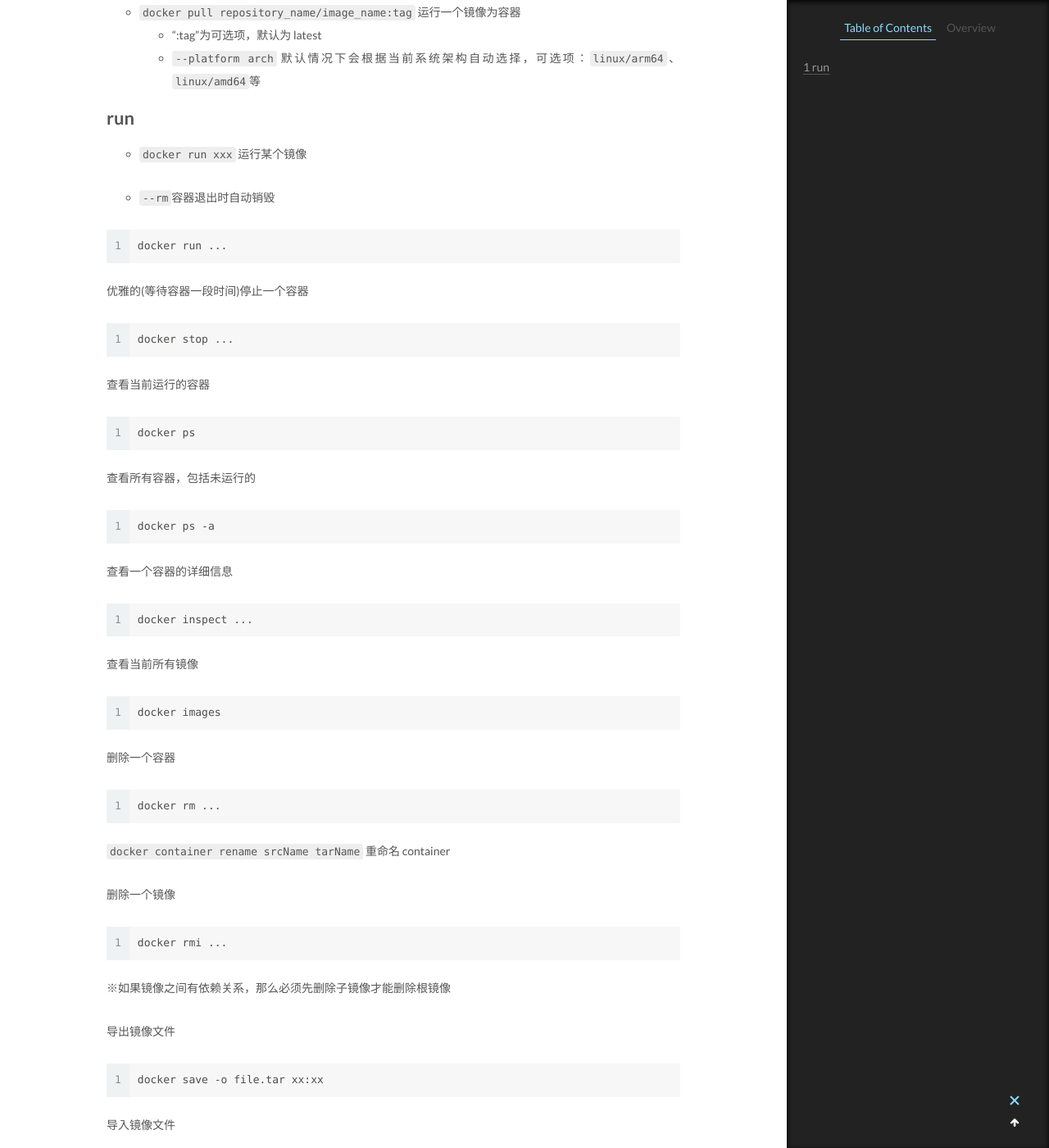
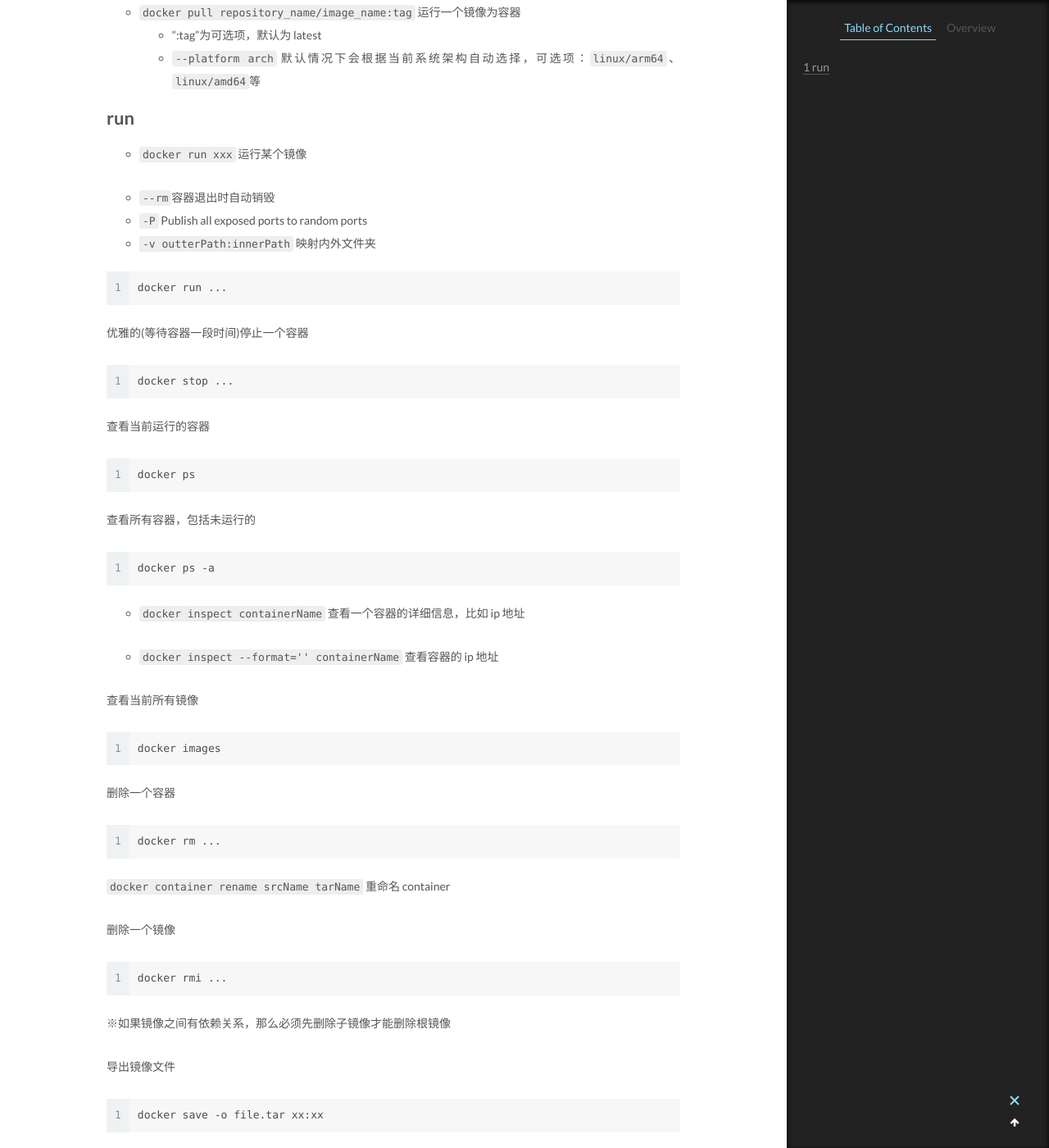
Before and after one commit to CodeHunter2006/CodeHunter2006.github.io, a Jekyll site: the page built from _posts/2019-01-02-Docker_CMD.md, in a window 1280 px wide and 1400 px high, scrolled down 1670 px. Shown: the whole window at 82% size. Built offline with Jekyll 4.4.1, drawn with Linux system fonts in a browser that asks for light colours.

Commit message:
doc: add contents

````diff
--- a/_posts/2019-01-02-Docker_CMD.md
+++ b/_posts/2019-01-02-Docker_CMD.md
@@ -56,6 +56,8 @@
   运行某个镜像
 
 - `--rm`容器退出时自动销毁
+- `-P` Publish all exposed ports to random ports
+- `-v outterPath:innerPath` 映射内外文件夹
 
 ```
 docker run ...
@@ -79,11 +81,11 @@
 docker ps -a
 ```
 
-查看一个容器的详细信息
+- `docker inspect containerName`
+  查看一个容器的详细信息，比如 ip 地址
 
-```
-docker inspect ...
-```
+- `docker inspect --format='{{range .NetworkSettings.Networks}}{{.IPAddress}}{{end}}' containerName`
+  查看容器的 ip 地址
 
 查看当前所有镜像
 
````
Also changed, not shown: _posts/2018-11-28-Go_Syntax.md (+2 -0 lines), _posts/2022-12-31-Python_package.md (+3 -0 lines), _posts/2023-01-07-Python_Syntex.md (+15 -1 lines), _posts/2023-03-17-VSCode_Python_Docker_remote_debug.md (added, +42 -0 lines).
